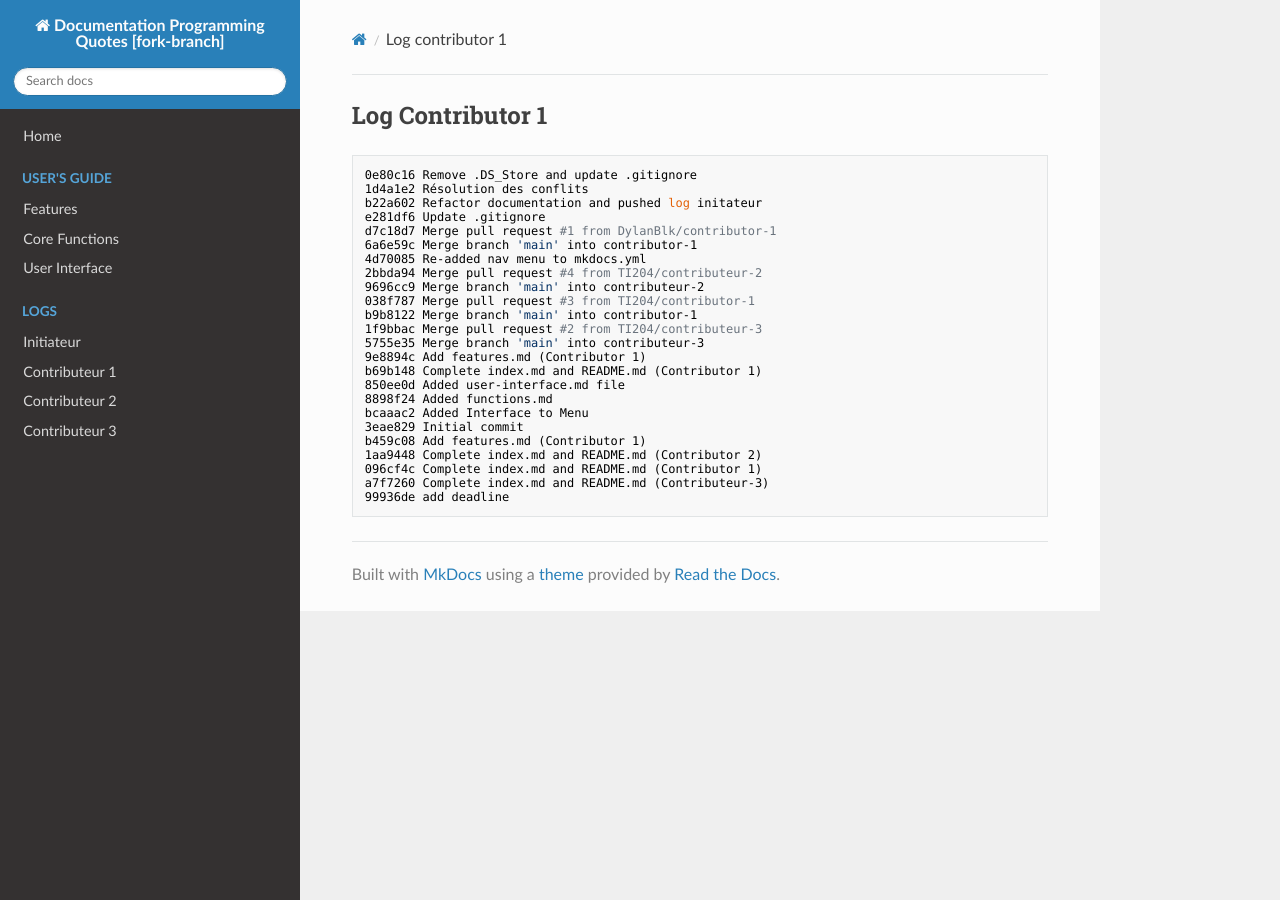
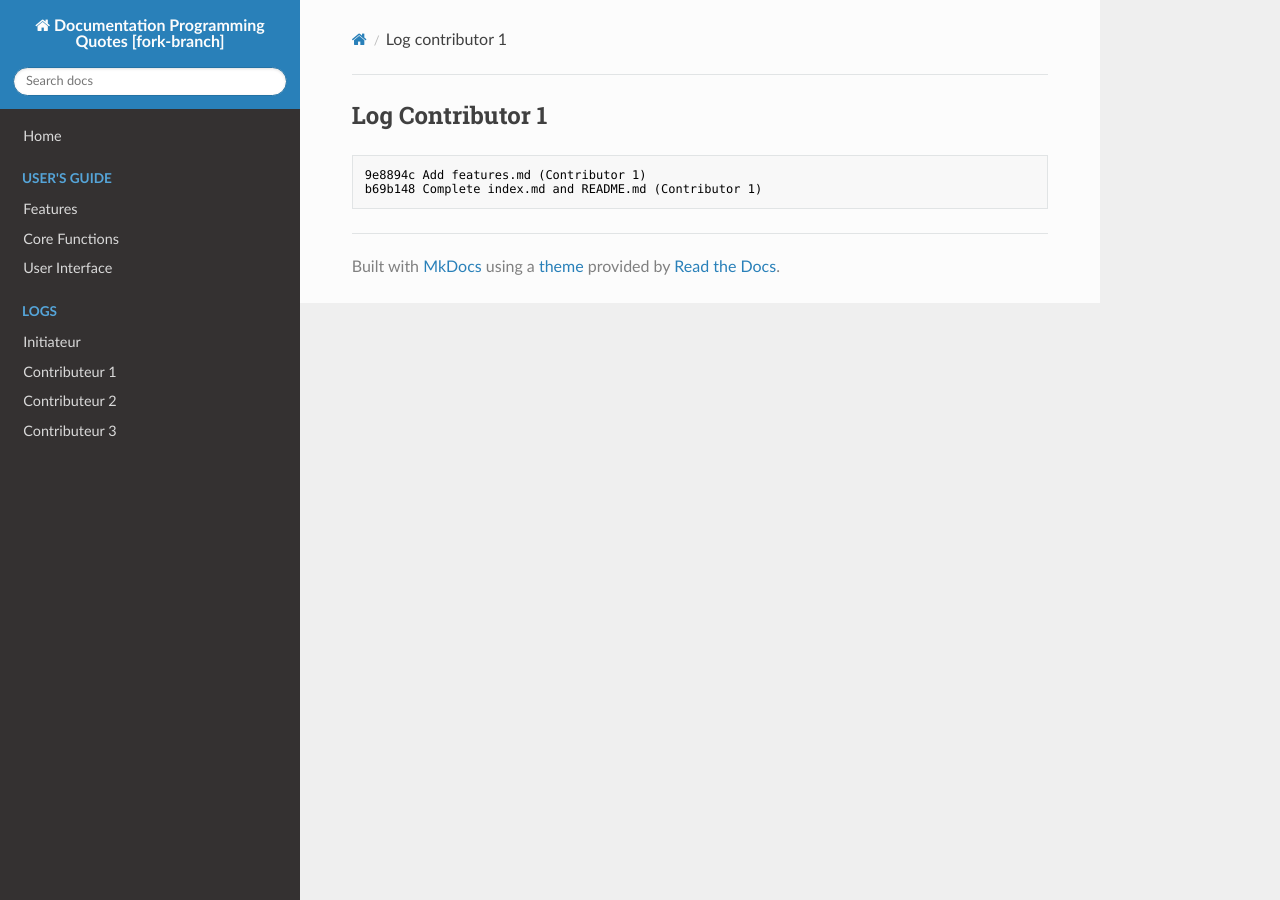
Before and after one commit to TI204/quotes-docs-fork-branch, an MkDocs documentation site: the page built from docs/logs/log-contributor-1.md, in a window 1280 px wide. Built offline with MkDocs 1.6.1, drawn with Linux system fonts in a browser that asks for light colours; nearby versions of some CDN libraries.

Commit message:
Sauvegarde avant pull

````diff
--- a/docs/logs/log-contributor-1.md
+++ b/docs/logs/log-contributor-1.md
@@ -1,28 +1,6 @@
 ## Log Contributor 1
 
 ```bash
-0e80c16 Remove .DS_Store and update .gitignore
-1d4a1e2 Résolution des conflits
-b22a602 Refactor documentation and pushed log initateur
-e281df6 Update .gitignore
-d7c18d7 Merge pull request #1 from DylanBlk/contributor-1
-6a6e59c Merge branch 'main' into contributor-1
-4d70085 Re-added nav menu to mkdocs.yml
-2bbda94 Merge pull request #4 from TI204/contributeur-2
-9696cc9 Merge branch 'main' into contributeur-2
-038f787 Merge pull request #3 from TI204/contributor-1
-b9b8122 Merge branch 'main' into contributor-1
-1f9bbac Merge pull request #2 from TI204/contributeur-3
-5755e35 Merge branch 'main' into contributeur-3
 9e8894c Add features.md (Contributor 1)
 b69b148 Complete index.md and README.md (Contributor 1)
-850ee0d Added user-interface.md file
-8898f24 Added functions.md
-bcaaac2 Added Interface to Menu
-3eae829 Initial commit
-b459c08 Add features.md (Contributor 1)
-1aa9448 Complete index.md and README.md (Contributor 2)
-096cf4c Complete index.md and README.md (Contributor 1)
-a7f7260 Complete index.md and README.md (Contributeur-3)
-99936de add deadline
 ```
````
